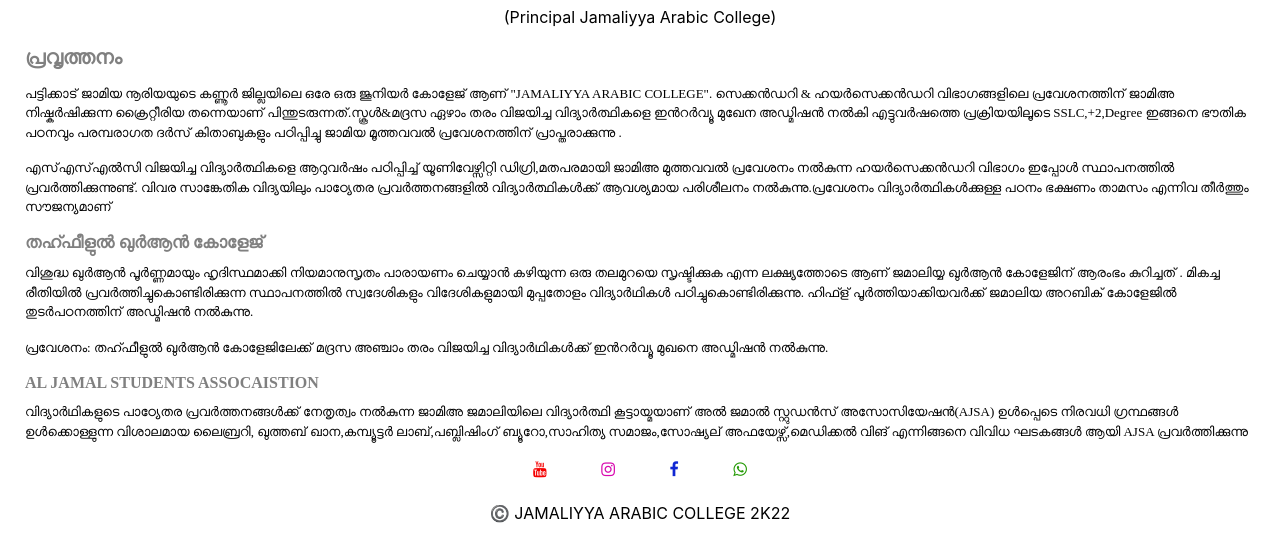
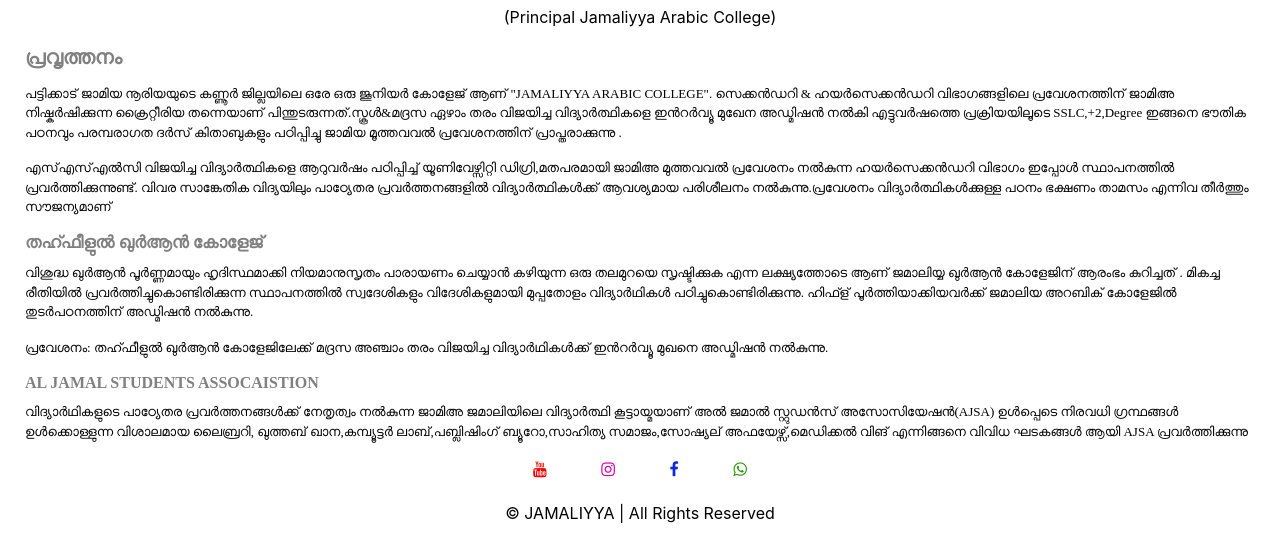
Before and after one commit to thewebsi/jamaliya, a plain HTML site: page index.html in a window 1280 px wide. Shown: the part 412-962 px from the top of the page. Drawn offline with nearby package versions, Linux system fonts and the light colour scheme.

Commit message:
Update index.html

```diff
--- a/index.html
+++ b/index.html
@@ -49,7 +49,7 @@
    <a href="#" class="fa fa-whatsapp" style="color:rgb(37, 154, 5); margin-right: 0px;"></a>
 
   <p style="color: rgb(0, 0, 0); margin-top: 20px; margin-bottom: 25px;">
-     ©️ JAMALIYYA ARABIC COLLEGE 2K22
+     © JAMALIYYA | All Rights Reserved
   </p>
 </center></header>
  <!-- Optional JavaScript -->
```
